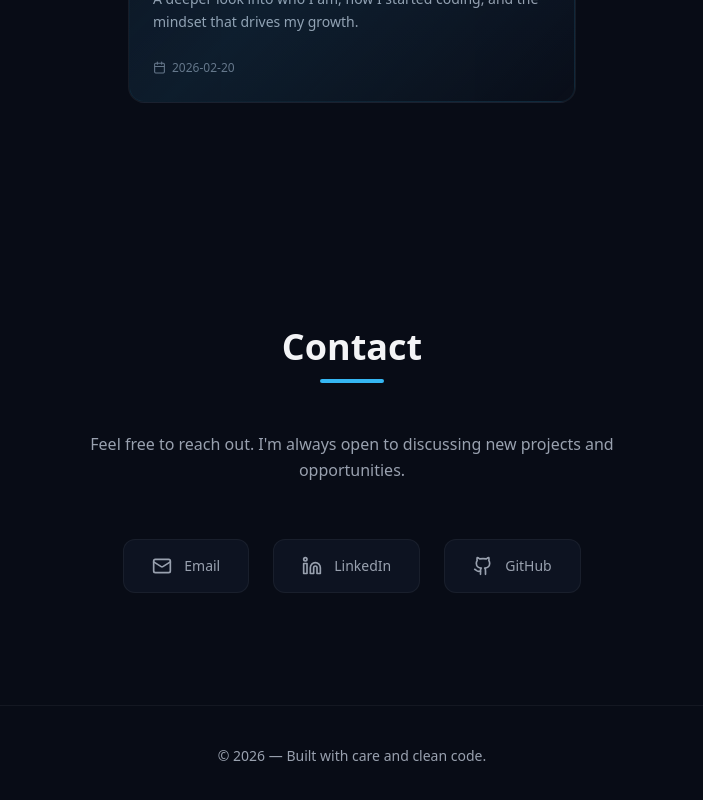
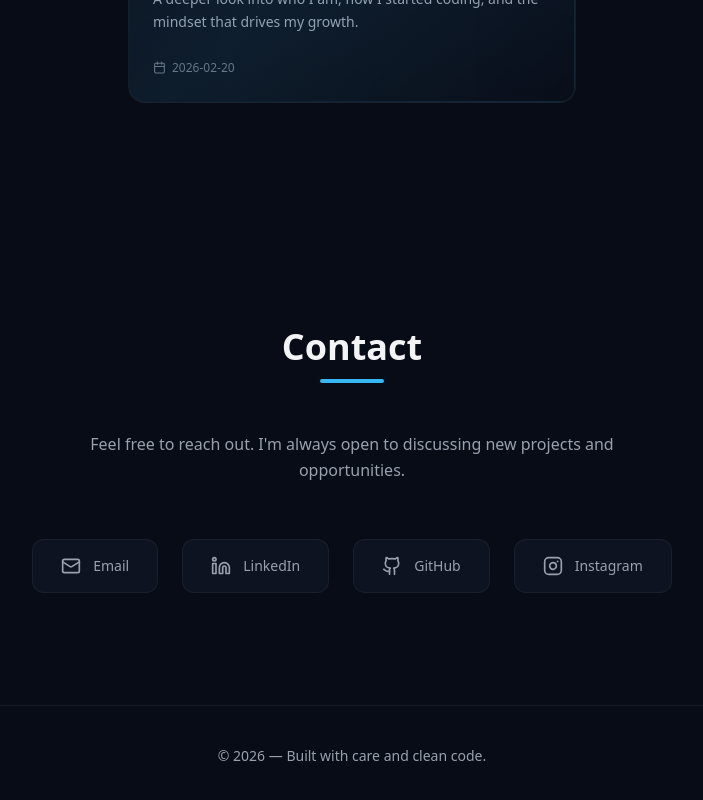
Before and after one commit to AliJoshan/My-Portfolio, a React (Vite) app: page / in a window 1280 px wide. Shown: the part 3459-4259 px from the top of the page, without its empty margins (288-991 px from the left). Built offline with nearby package versions, Linux system fonts and the light colour scheme.

Commit message:
Correct email and LinkedIn links, handle external links properly

```diff
--- a/src/components/ContactSection.tsx
+++ b/src/components/ContactSection.tsx
@@ -1,10 +1,27 @@
 import { useEffect, useRef, useState } from "react";
-import { Mail, Linkedin, Github } from "lucide-react";
+import { Mail, Linkedin, Github, Instagram } from "lucide-react";
 
 const contacts = [
-    { icon: Mail, label: "Email", href: "mailto:hello@example.com" },
-    { icon: Linkedin, label: "LinkedIn", href: "https://linkedin.com" },
-    { icon: Github, label: "GitHub", href: "https://github.com" },
+    {
+        icon: Mail,
+        label: "Email",
+        href: "mailto:alijoshan369@gmail.com",
+    },
+    {
+        icon: Linkedin,
+        label: "LinkedIn",
+        href: "https://www.linkedin.com/in/ali-anas-joshan-120365334/",
+    },
+    {
+        icon: Github,
+        label: "GitHub",
+        href: "https://github.com/AliJoshan",
+    },
+    {
+        icon: Instagram,
+        label: "Instagram",
+        href: "https://www.instagram.com/ali_j0shan/",
+    },
 ];
 
 const ContactSection = () => {
@@ -51,23 +68,22 @@ const ContactSection = () => {
                 <div className="flex flex-col sm:flex-row items-center justify-center gap-6">
                     {contacts.map((contact, idx) => {
                         const Icon = contact.icon;
+                        const isMail = contact.label === "Email";
+
                         return (
                             <a
                                 key={contact.label}
                                 href={contact.href}
-                                target="_blank"
-                                rel="noopener noreferrer"
+                                {...(!isMail && { target: "_blank", rel: "noopener noreferrer" })}
+                                aria-label={`Open ${contact.label}`}
                                 style={{ transitionDelay: `${300 + idx * 100}ms` }}
                                 className={`group flex items-center gap-3 px-7 py-4 rounded-xl
-                  bg-[hsl(222,44%,9%)]
-                  border border-white/5
-                  hover:border-[hsl(199,89%,58%)]/40
-                  hover:shadow-[0_0_32px_hsl(199_89%_58%/0.15)]
-                  transition-all duration-500
-                  ${visible
-                                        ? "opacity-100 translate-y-0"
-                                        : "opacity-0 translate-y-8"
-                                    }`}
+        bg-[hsl(222,44%,9%)]
+        border border-white/5
+        hover:border-[hsl(199,89%,58%)]/40
+        hover:shadow-[0_0_32px_hsl(199_89%_58%/0.15)]
+        transition-all duration-500
+        ${visible ? "opacity-100 translate-y-0" : "opacity-0 translate-y-8"}`}
                             >
                                 <Icon
                                     size={20}
```
